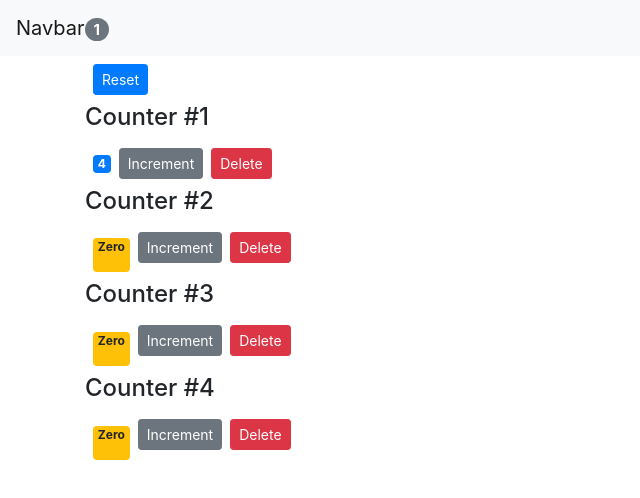
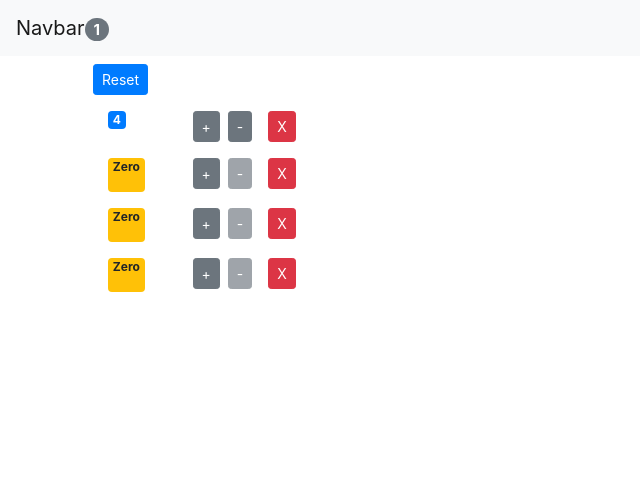
Before and after one commit to pefi1011/react-mosh, a React (Create React App) app: page / in a window 1280 px wide. Shown: the top 498 px of the page, without its empty margins (0-640 px from the left). Built offline with nearby package versions, Linux system fonts and the light colour scheme.

Commit message:
Implemented decrement button exercise

```diff
--- a/src/App.js
+++ b/src/App.js
@@ -65,6 +65,22 @@ class App extends Component {
     this.setState({ counters });
   };
 
+  handleDecrement = counter => {
+    console.log("counter: ", counter);
+
+    // using the spread operator to clone the array
+    const counters = [...this.state.counters];
+    const index = counters.indexOf(counter); // getting the index by object itself
+    counters[index] = { ...counter }; // using the spread operator to clone the argument, i.e. the counter object
+    counters[index].value = counters[index].value - 1;
+
+    if (counters[index].value < 0) counters[index].value = 0;
+
+    console.log("counter decremented: ", this.state.counters[index]);
+
+    this.setState({ counters });
+  };
+
   handleDelete = counterId => {
     // get a new array without the counter with the given id
     const counters = this.state.counters.filter(
@@ -90,9 +106,6 @@ class App extends Component {
     console.log("App - Rendered");
     return (
       <React.Fragment>
-        {/*   <NavBar totalCounters={this.state.counters.length} />*/}
-        {/*  Filters the counters where the counter value is greater than zero */}
-        {/*  and then gives back the length of that filtered array  */}
         <NavBar
           totalCounters={this.state.counters.filter(c => c.value > 0).length}
         />
@@ -101,6 +114,7 @@ class App extends Component {
             // these are the 3 events raised by this component and their handlers
             onReset={this.handleReset}
             onIncrement={this.handleIncrement}
+            onDecrement={this.handleDecrement}
             onDelete={this.handleDelete}
             counters={this.state.counters}
             // The counter component is now a controlled component
--- a/src/components/counter.jsx
+++ b/src/components/counter.jsx
@@ -37,8 +37,6 @@ class Counter extends Component {
     // and if there is a change, we can make a new AJAX call
     // to the server to get the data
     // if there are no changes, perhaps we do not want to make an additional AJAX call
-    console.log("prevProps: ", prevProps);
-    console.log("prevState: ", prevState);
 
     if (prevProps.counter.value !== this.props.counter.value) {
       // AJAX cal and get new data from the server
@@ -53,21 +51,30 @@ class Counter extends Component {
     console.log("Counter - Rendered");
 
     return (
-      <div>
-        {this.props.children}
+      <div className="row">
+        <div className="col-md-1">
           <span className={this.getBadgeClasses()}>{this.formatCount()}</span>
+        </div>
+        <div className="col-md-auto">
           <button
             onClick={() => this.props.onIncrement(this.props.counter)}
             className="btn btn-secondary btn-sm"
           >
-          Increment
+            +
+          </button>
+          <button
+            onClick={() => this.props.onDecrement(this.props.counter)}
+            className={this.getDecrementButtonClasses()}
+          >
+            -
           </button>
           <button
             onClick={() => this.props.onDelete(this.props.counter.id)}
             className="btn btn-danger btn-sm m-2"
           >
-          Delete
+            X
           </button>
+        </div>
       </div>
     );
   }
@@ -85,6 +92,12 @@ class Counter extends Component {
     classes += this.props.counter.value === 0 ? "warning" : "primary";
     return classes;
   }
+
+  getDecrementButtonClasses() {
+    let classes = "btn btn-secondary btn-sm m-2 ";
+    classes += this.props.counter.value === 0 ? "disabled" : "";
+    return classes;
+  }
 }
 
 export default Counter;
--- a/src/components/counters.jsx
+++ b/src/components/counters.jsx
@@ -17,13 +17,21 @@ class Counters extends Component {
     // In the render method, just before the return method
     // we use the object destructuring method to destruct props
     // so that we can pick the properties of the props object we want
-    const { onReset, onDelete, onIncrement, counters } = this.props;
+    const {
+      onReset,
+      onDelete,
+      onIncrement,
+      onDecrement,
+      counters
+    } = this.props;
 
     return (
       <div>
         <button onClick={onReset} className="btn btn-primary btn-sm m-2">
           Reset
         </button>
+
+        <div className="container">
           {counters.map(counter => (
             <Counter
               // The counter component is rasing the onDelete event
@@ -32,6 +40,7 @@ class Counters extends Component {
               // to the parent of this component
               onDelete={onDelete}
               onIncrement={onIncrement}
+              onDecrement={onDecrement}
               key={counter.id}
               counter={counter}
               selected={true}
@@ -40,6 +49,7 @@ class Counters extends Component {
             </Counter>
           ))}
         </div>
+      </div>
     );
   }
 }
```
Lines whose indentation alone changed are shown as unchanged.
